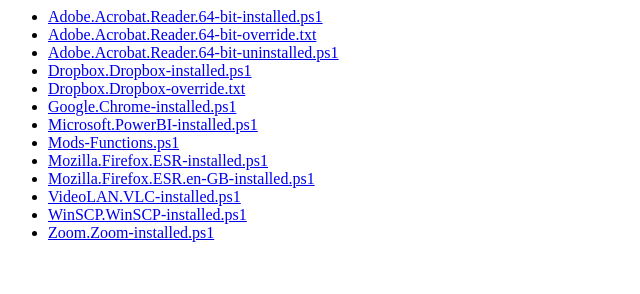
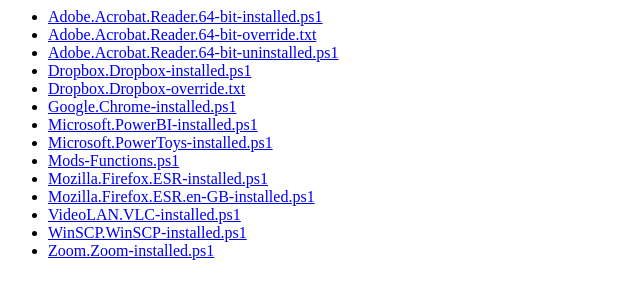
Before and after one commit to DF-UEA/df-uea.github.io, a plain HTML site: page wau-mods/index.html in a window 1280 px wide. Shown: the whole page, without its empty margins (0-640 px from the left). Drawn offline with Linux system fonts and the light colour scheme.

Commit message:
Updated index.html

```diff
--- a/wau-mods/index.html
+++ b/wau-mods/index.html
@@ -6,6 +6,7 @@
 <li><a href='Dropbox.Dropbox-override.txt'>Dropbox.Dropbox-override.txt</a></li>
 <li><a href='Google.Chrome-installed.ps1'>Google.Chrome-installed.ps1</a></li>
 <li><a href='Microsoft.PowerBI-installed.ps1'>Microsoft.PowerBI-installed.ps1</a></li>
+<li><a href='Microsoft.PowerToys-installed.ps1'>Microsoft.PowerToys-installed.ps1</a></li>
 <li><a href='Mods-Functions.ps1'>Mods-Functions.ps1</a></li>
 <li><a href='Mozilla.Firefox.ESR-installed.ps1'>Mozilla.Firefox.ESR-installed.ps1</a></li>
 <li><a href='Mozilla.Firefox.ESR.en-GB-installed.ps1'>Mozilla.Firefox.ESR.en-GB-installed.ps1</a></li>
```
